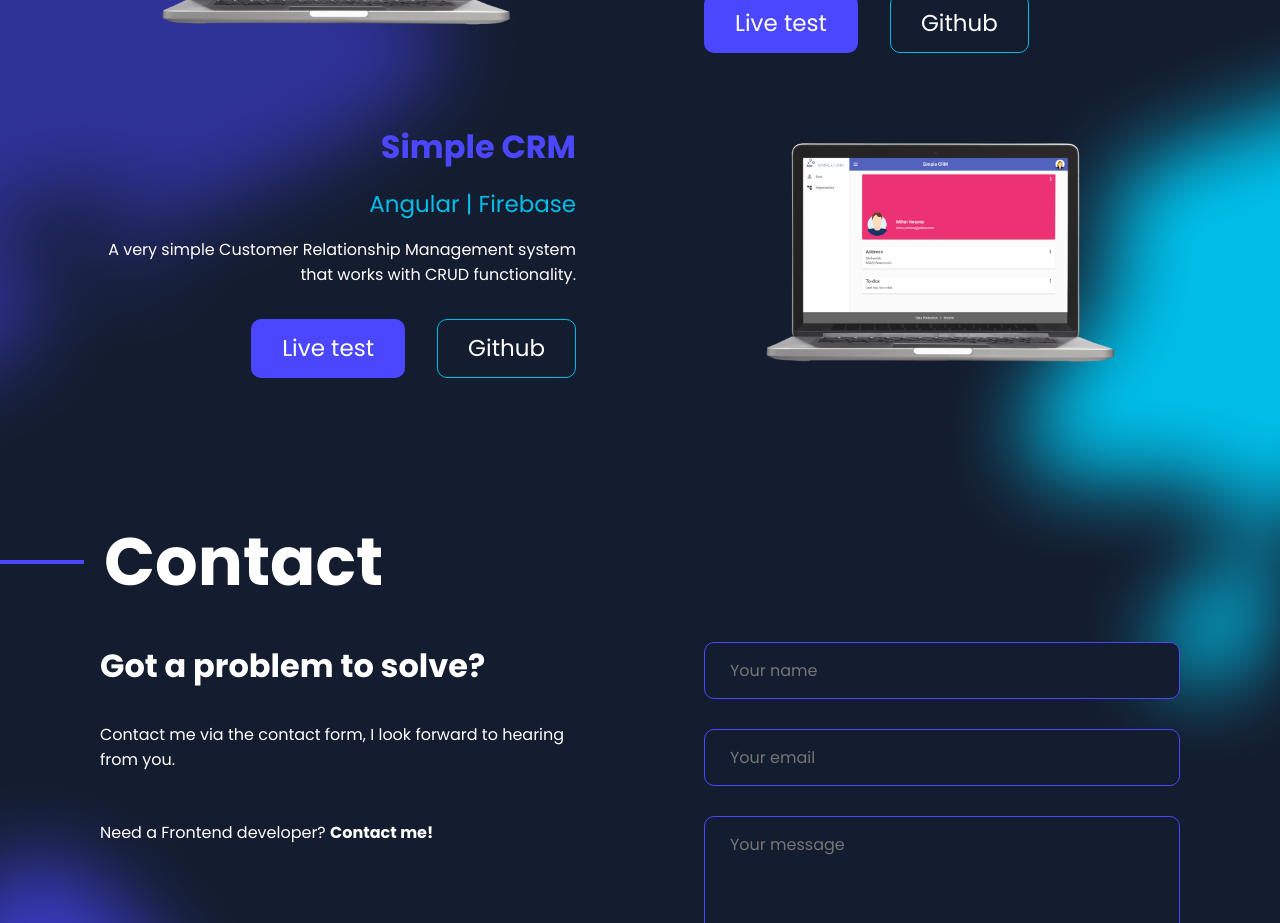
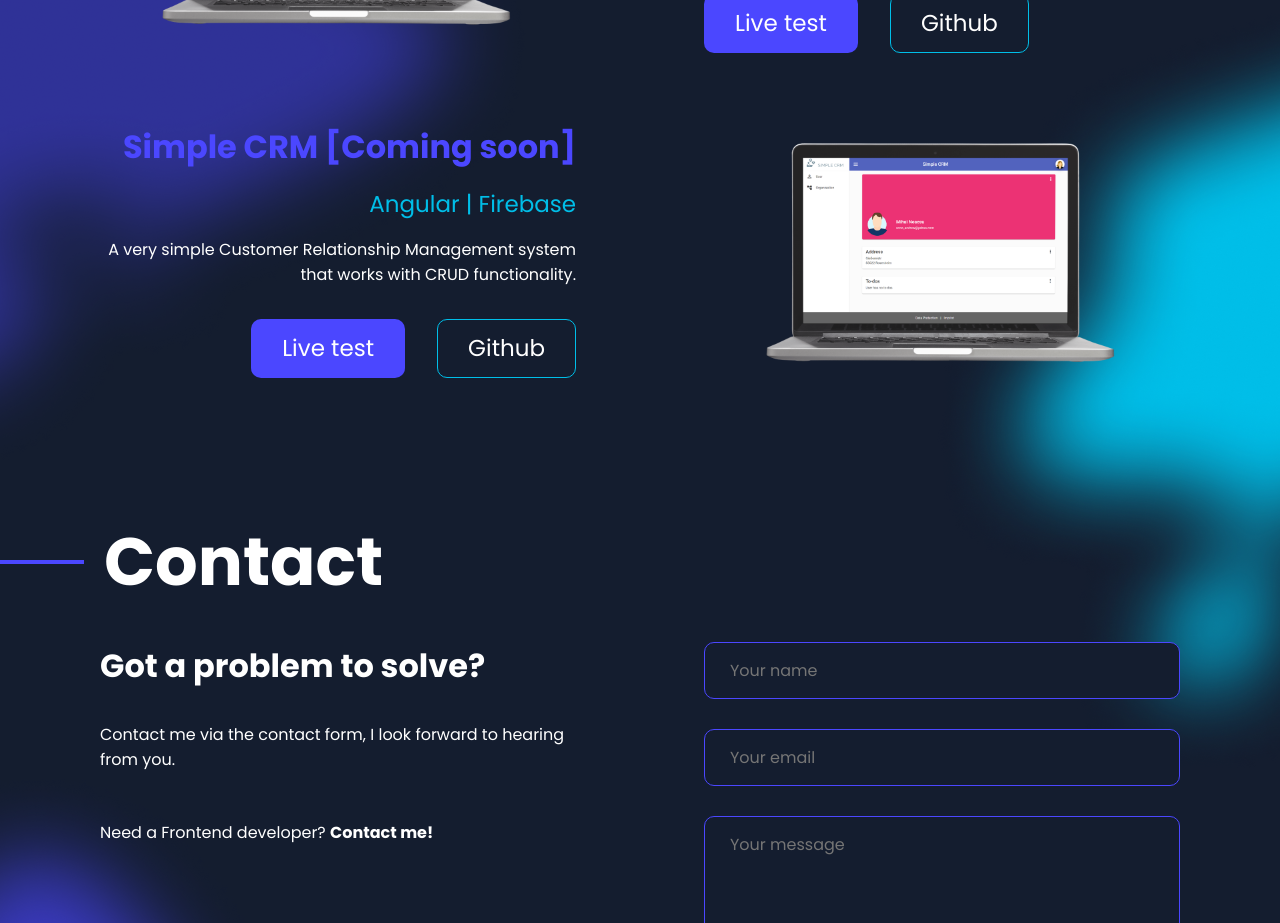
Before and after one commit to bjoerndaigger/portfolio, an Angular app: page / in a window 1280 px wide. Shown: the part 3080-4003 px from the top of the page. Built offline with nearby package versions, Linux system fonts and the light colour scheme.

Commit message:
portfolio update

```diff
--- a/src/app/contact/contact.component.ts
+++ b/src/app/contact/contact.component.ts
@@ -99,7 +99,7 @@ export class ContactComponent {
     this.showSuccessMessage();
   }
 
-    /**
+  /**
    * Displays a success message and hides it after 3 seconds.
    */
   showSuccessMessage() {
--- a/src/app/portfolio/portfolio.component.ts
+++ b/src/app/portfolio/portfolio.component.ts
@@ -24,7 +24,7 @@ export class PortfolioComponent {
       github: 'https://github.com/bjoerndaigger/el-pollo-loco'
     },
     {
-      name: 'Simple CRM',
+      name: 'Simple CRM [Coming soon]',
       languages: 'Angular | Firebase',
       description: 'A very simple Customer Relationship Management system that works with CRUD functionality.',
       img: 'assets/img/simple_crm.png',
```
